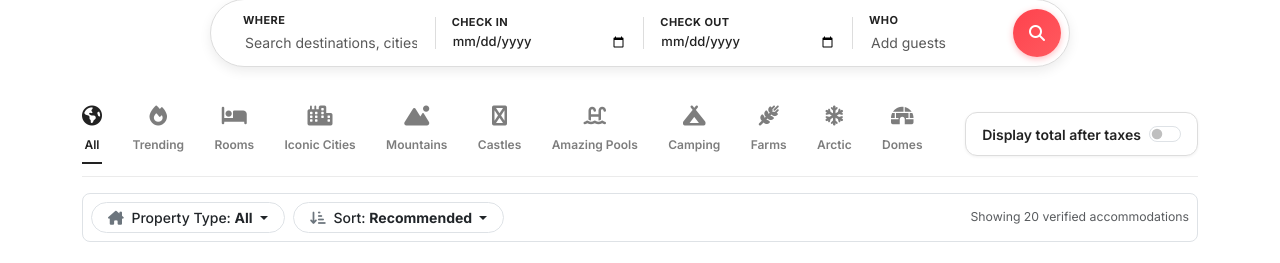
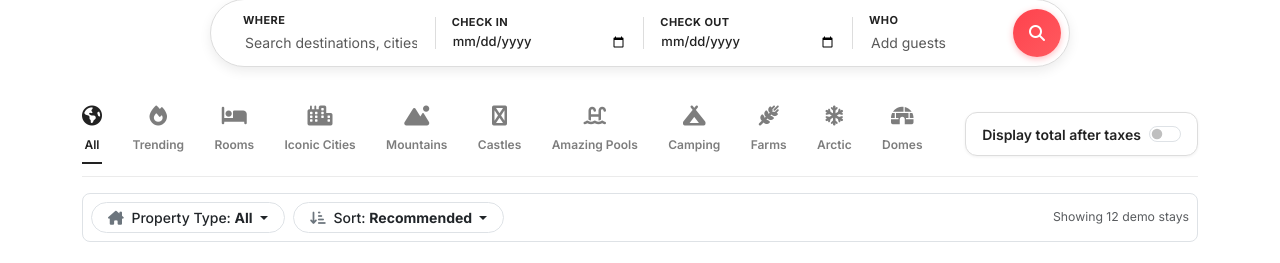
Before and after one commit to S-SOHEL/WanderLust-a-Booking-Website, a Node server app: template views/listings/index.ejs in a window 1280 px wide. Shown: the part 97-360 px from the top of the page. Run offline with Node 20, Linux system fonts and the light colour scheme; a user stored in the database is signed in; data comes from the database, SQL or seed files in the repository; tables that the repository leaves empty hold one stand-in row (values such as "Sample post"); the template is opened without the code that fills it: values that come from a table or form of the project are taken from there, most other values are stand-ins (such as "Sample title", 1, 10 or a date in 2020); grey boxes marked "Sample" are stand-in pictures; some libraries are stand-ins or nearby versions.

Commit message:
fix(catalog): update listing count text and add migration batch field

```diff
--- a/models/listing.js
+++ b/models/listing.js
@@ -261,6 +261,10 @@ const listingSchema = new Schema({
     ],
     default: "GEOJSON_INPUT",
   },
+  migrationBatch: {
+    type: String,
+    default: null,
+  },
   createdAt: {
     type: Date,
     default: Date.now,
--- a/views/listings/index.ejs
+++ b/views/listings/index.ejs
@@ -259,7 +259,7 @@
   </div>
 
   <span class="text-muted small">
-    Showing <%= allListings.length %> verified accommodations
+    Showing <%= allListings.length %> <%= allListings.length === 1 ? 'demo stay' : 'demo stays' %>
   </span>
 </div>
 
```
